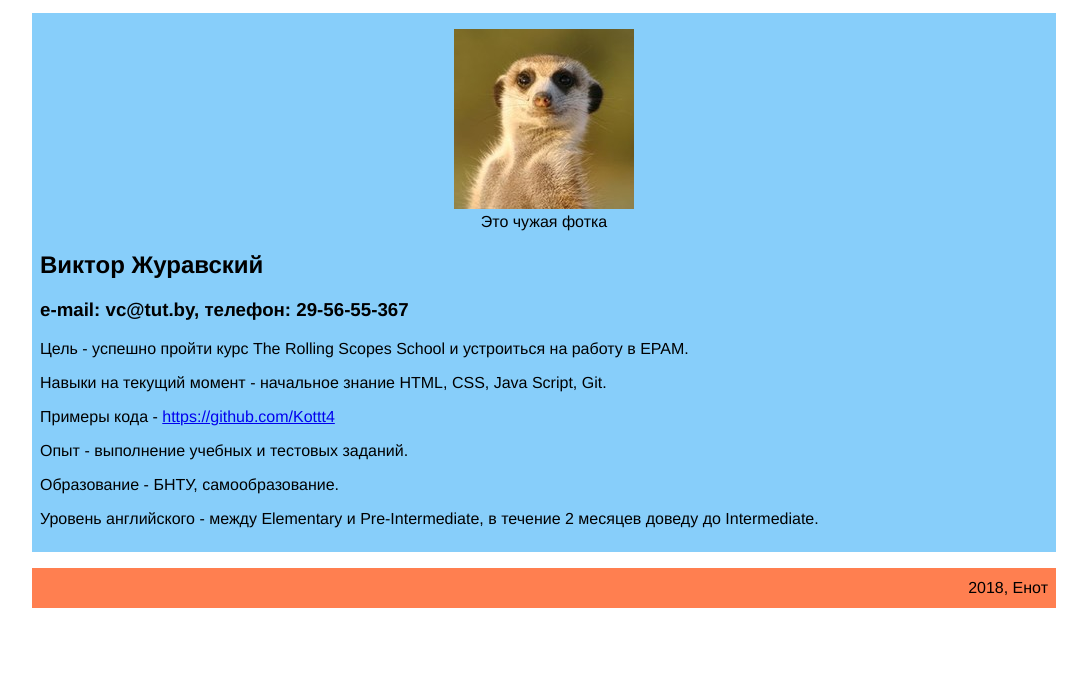
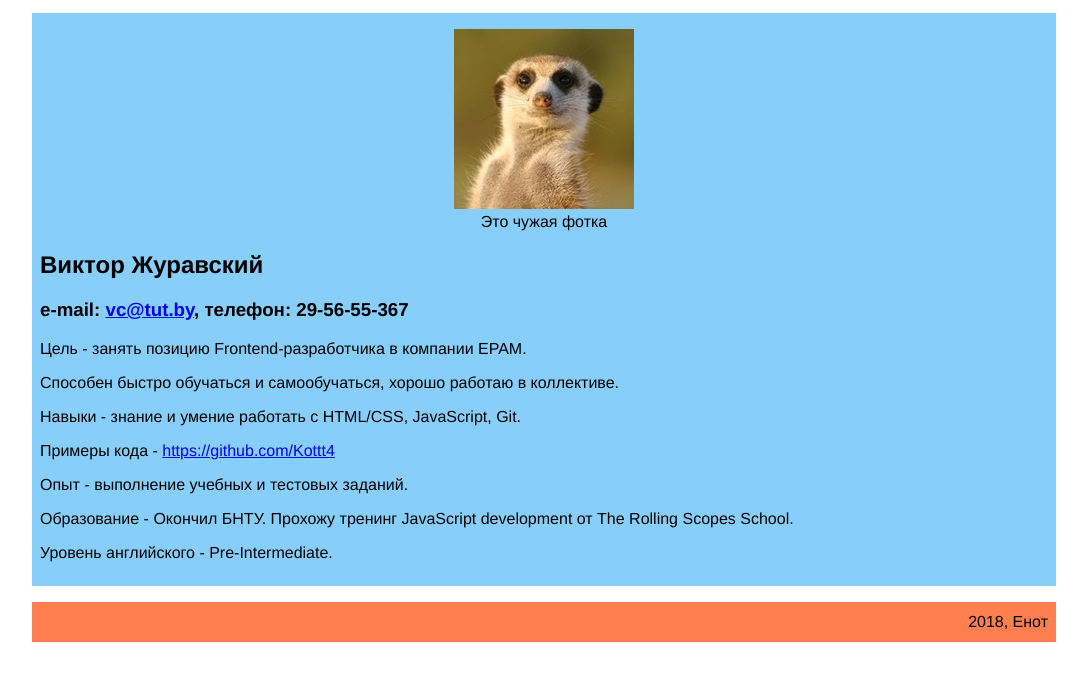
Before and after one commit to Kottt4/rsschool-codejam1-cv, a plain HTML site: page index.html in a window 1280 px wide. Shown: the part 104-784 px from the top of the page, without its empty margins (96-1183 px from the left). Drawn offline with Linux system fonts and the light colour scheme.

Commit message:
change index.html

```diff
--- a/index.html
+++ b/index.html
@@ -16,14 +16,14 @@
         <figcaption>Это чужая фотка</figcaption>
       </figure>
       <h2>Виктор Журавский</h2>
-      <h3>e-mail: vc@tut.by, телефон: 29-56-55-367</h3>
-      <p>Цель - успешно пройти курс The Rolling Scopes School и устроиться на работу в EPAM.</p>
-      <p>Навыки на текущий момент - начальное знание HTML, CSS, Java Script, Git.</p>
+      <h3>e-mail: <a href = "mailto:vc@tut.by">vc@tut.by</a>, телефон: 29-56-55-367</h3>
+      <p>Цель - занять позицию Frontend-разработчика в компании EPAM.</p>
+	  <p>Способен быстро обучаться и самообучаться, хорошо работаю в коллективе.</p>
+      <p>Навыки - знание и умение работать с HTML/CSS, JavaScript, Git.</p>
       <p>Примеры кода - <a href = "https://github.com/Kottt4">https://github.com/Kottt4</a></p>
       <p>Опыт - выполнение учебных и тестовых заданий.</p>
-	  <p>Образование - БНТУ, самообразование.</p>
-      <p>Уровень английского - между Elementary и Pre-Intermediate,
-	  в течение 2 месяцев доведу до Intermediate.</p>
+	  <p>Образование - Окончил БНТУ. Прохожу тренинг JavaScript development от The Rolling Scopes School. </p>
+      <p>Уровень английского - Pre-Intermediate.</p>
     </main>
     <footer>
     <p>2018, Енот</p>
```
